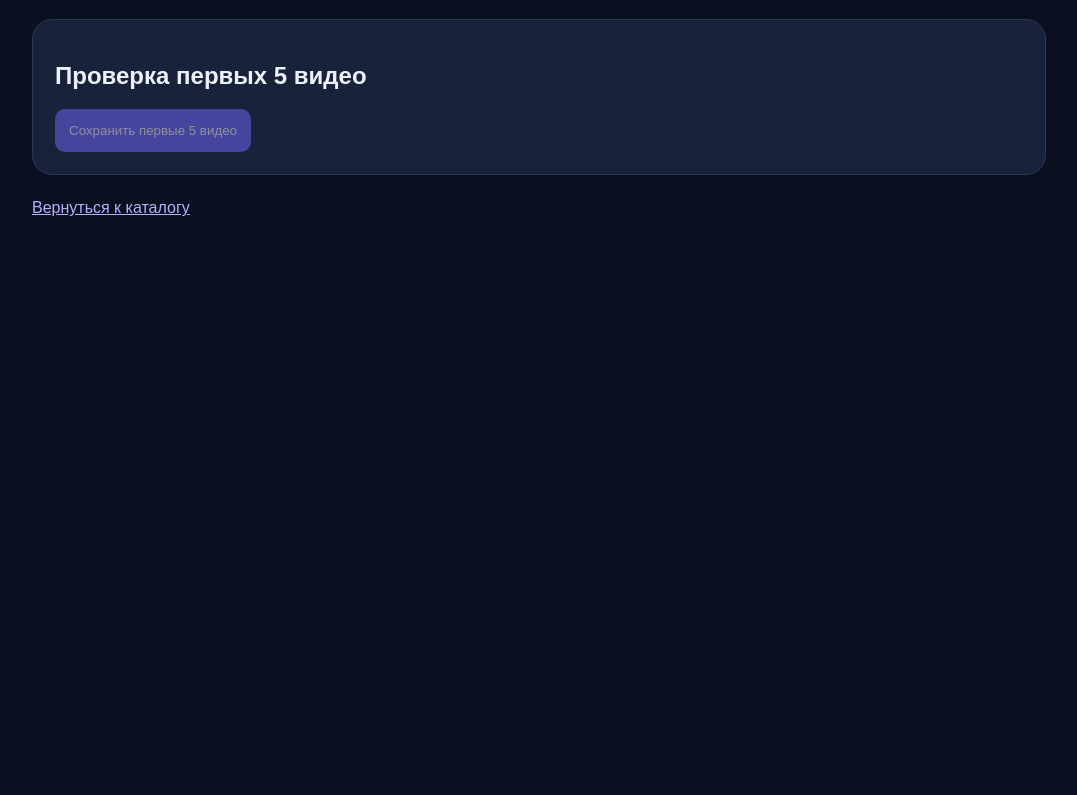
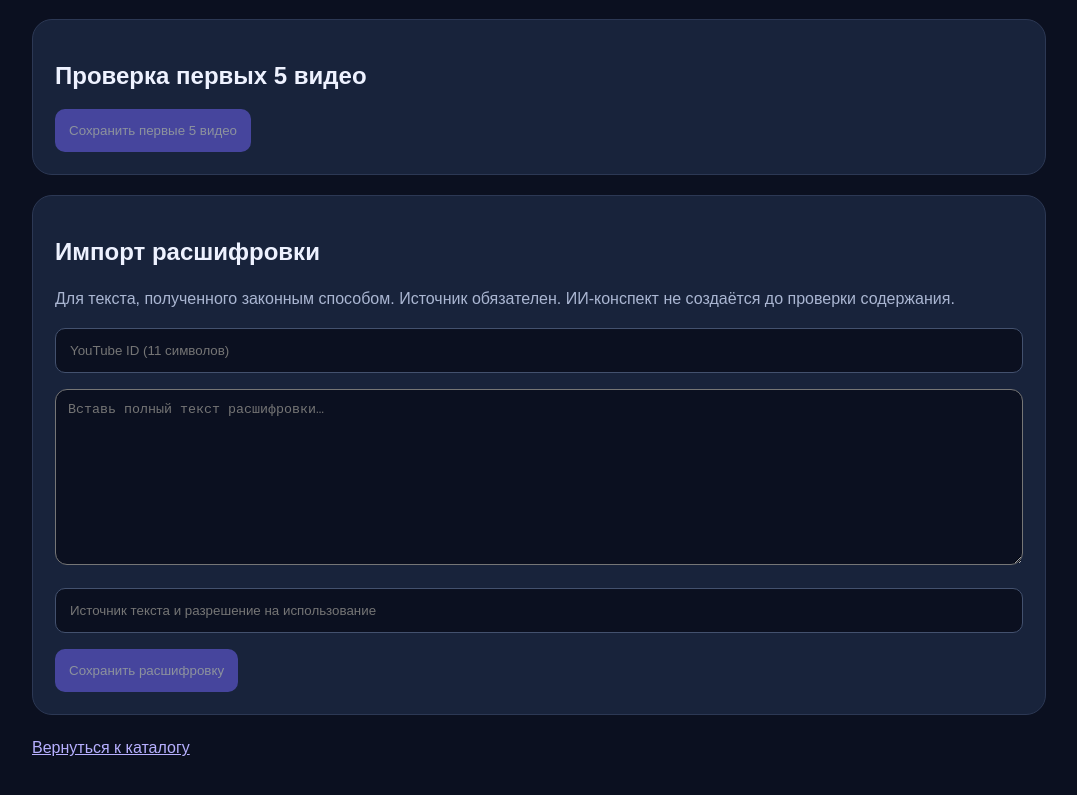
Before and after one commit to adiletzainidinov/knowledge-hub, a Next.js app: page /admin in a window 1280 px wide. Shown: the part 792-1587 px from the top of the page, without its empty margins (101-1178 px from the left). Before the commit the page ends 1057 px from the top, so only its background shows below. Built offline with nearby package versions, Linux system fonts and the light colour scheme.

Commit message:
Add admin transcript import form with provenance field

```diff
--- a/app/admin/page.tsx
+++ b/app/admin/page.tsx
@@ -11,6 +11,10 @@ export default function Admin(){
  const [page,setPage]=useState(0);
  const [nextToken,setNextToken]=useState<string|null>(null);
  const stop=useRef(false);
+ const [videoId,setVideoId]=useState("");
+ const [transcript,setTranscript]=useState("");
+ const [sourceNote,setSourceNote]=useState("");
+ const [transcriptStatus,setTranscriptStatus]=useState("");
  async function request(url:string,body?:unknown){
   const response=await fetch(url,{method:"POST",headers:{"Authorization":"Bearer "+token,"Content-Type":"application/json"},body:JSON.stringify(body||{})});
   const data=await response.json();
@@ -38,6 +42,7 @@ export default function Admin(){
   }catch(e){setMessage((e instanceof Error?e.message:"Ошибка")+". Уже обработано: "+saved+". Нажми «Продолжить», чтобы повторить текущую партию.");}
   finally{setBusy(false);}
  }
+ async function saveTranscript(){setBusy(true);setTranscriptStatus("");try{const data=await request("/api/admin/transcripts",{video_id:videoId,transcript,source_note:sourceNote});setTranscriptStatus("Расшифровка сохранена: "+data.characters+" символов. Ожидает проверки.");}catch(e){setTranscriptStatus(e instanceof Error?e.message:"Ошибка сохранения");}finally{setBusy(false);}}
  function reset(){setNextToken(null);setProgress(0);setPage(0);setTotal(0);setMessage("Прогресс сброшен. Можно начать заново.");}
  return <main><header>📚 KnowledgeHub <span style={{float:"right",fontSize:13}}>Администрирование</span></header>
  <h1>Библиотека знаний</h1><p>Импорт YouTube-канала @olegcloser в Supabase без скачивания видеофайлов.</p>
@@ -52,5 +57,6 @@ export default function Admin(){
  {message&&<p role="status">{message}</p>}</section>
  <section className="panel"><h2>Проверка первых 5 видео</h2><button disabled={busy||!token.trim()} onClick={firstFive}>Сохранить первые 5 видео</button></section>
  {items.length>0&&<section className="panel"><h2>Сохранённые видео</h2><div className="grid">{items.map(v=><article className="card" key={v.id}><h3>{v.title}</h3><a href={v.url} target="_blank" rel="noopener noreferrer">Смотреть на YouTube ↗</a></article>)}</div></section>}
+ <section className="panel"><h2>Импорт расшифровки</h2><p>Для текста, полученного законным способом. Источник обязателен. ИИ-конспект не создаётся до проверки содержания.</p><p><input aria-label="YouTube ID видео" placeholder="YouTube ID (11 символов)" value={videoId} onChange={e=>setVideoId(e.target.value)}/></p><p><textarea aria-label="Текст расшифровки" rows={10} style={{width:"100%",padding:12,borderRadius:12,background:"#0b1020",color:"white"}} placeholder="Вставь полный текст расшифровки…" value={transcript} onChange={e=>setTranscript(e.target.value)}/></p><p><input aria-label="Источник текста" placeholder="Источник текста и разрешение на использование" value={sourceNote} onChange={e=>setSourceNote(e.target.value)}/></p><button disabled={busy||!token.trim()||!videoId.trim()||transcript.trim().length<50||!sourceNote.trim()} onClick={saveTranscript}>Сохранить расшифровку</button>{transcriptStatus&&<p role="status">{transcriptStatus}</p>}</section>
  <p><a href="/">Вернуться к каталогу</a></p></main>;
 }
```
